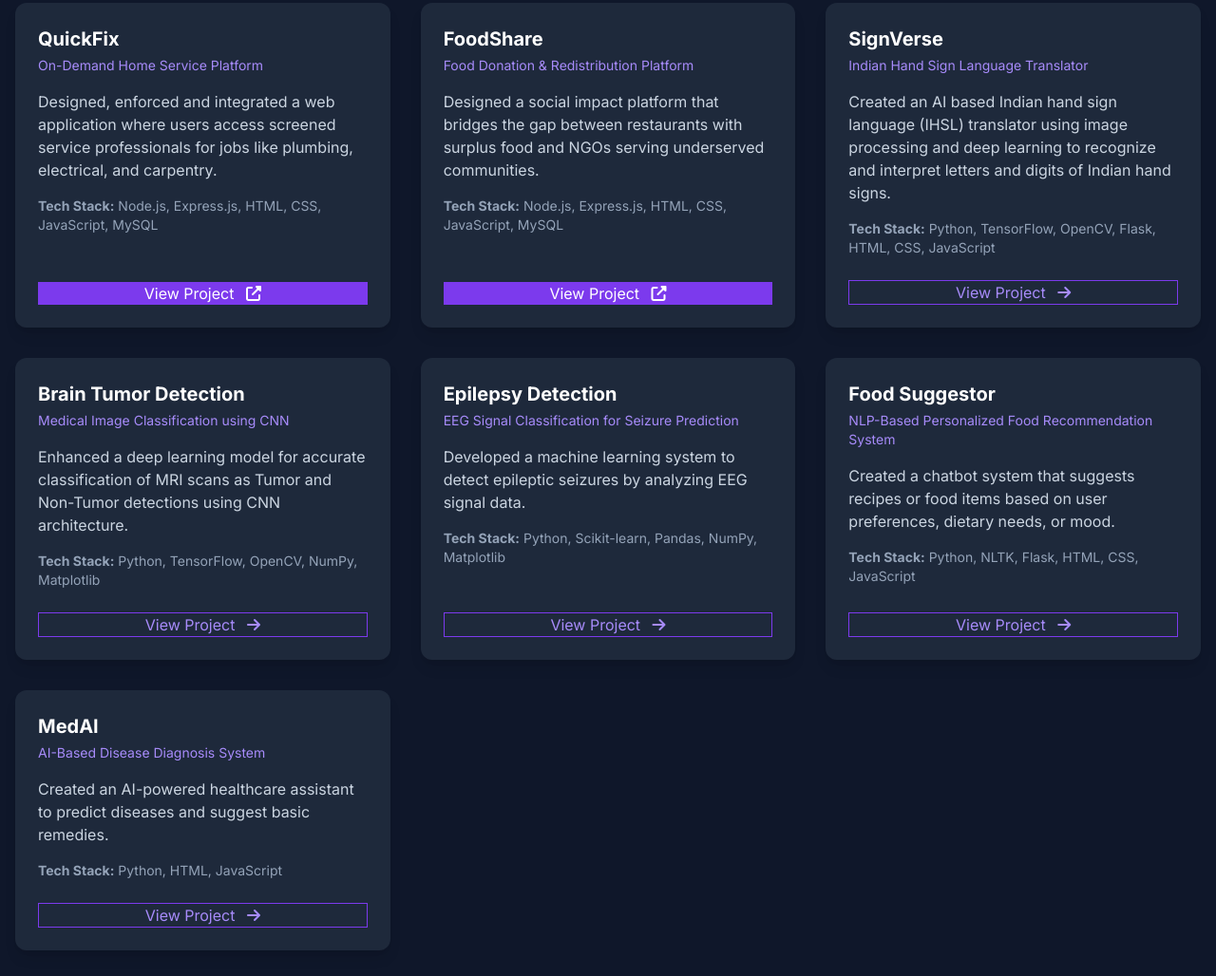
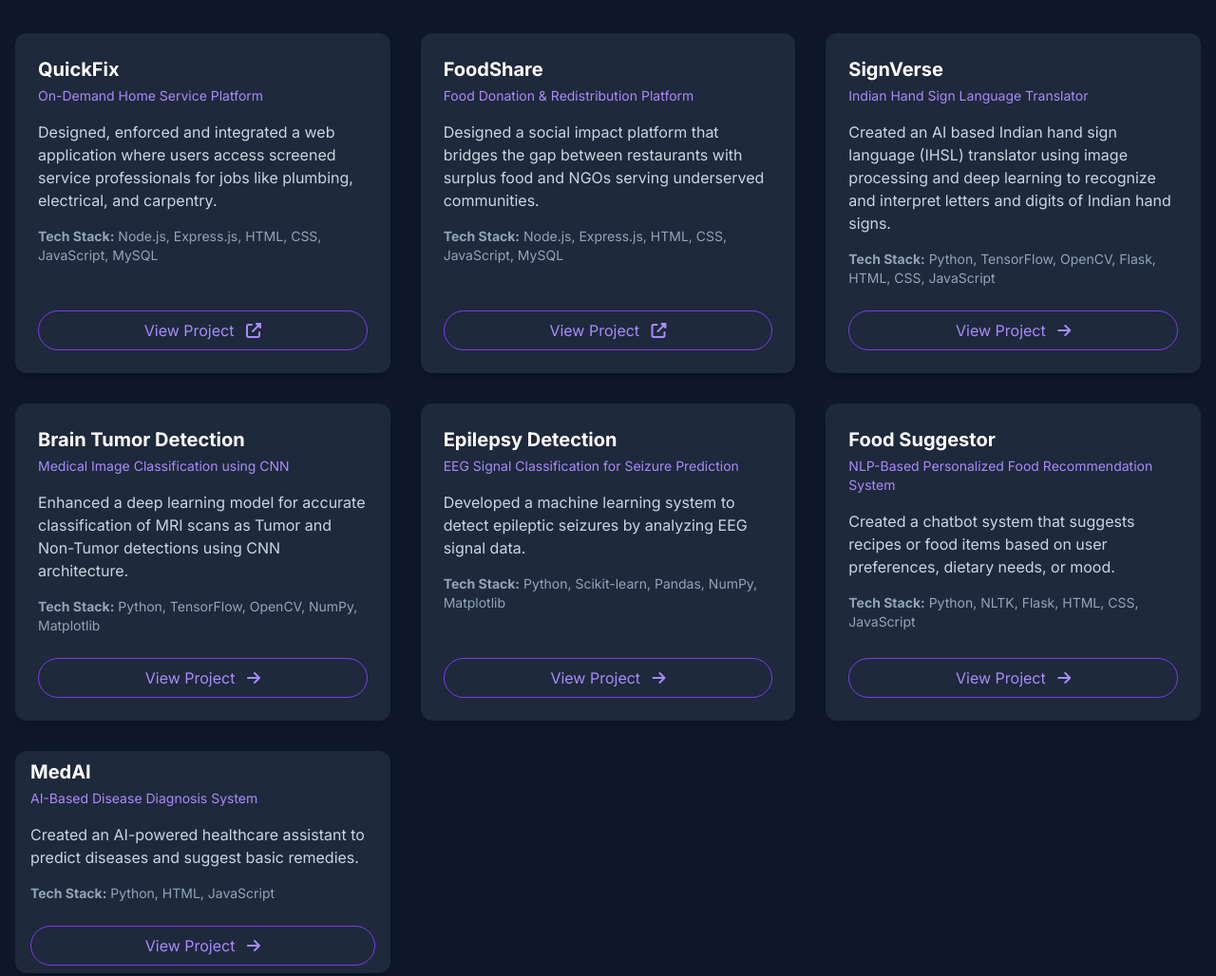
Before and after one commit to gunjanrane12/Portfolio, a plain HTML site: page index.html in a window 1280 px wide. Shown: the part 2047-3075 px from the top of the page at 95% size. Drawn offline with nearby package versions, Linux system fonts and the light colour scheme.

Commit message:
Update index.html

```diff
--- a/index.html
+++ b/index.html
@@ -140,7 +140,7 @@
                         <h3 class="text-2xl font-semibold text-white">Software Development Intern</h3>
                         <p class="text-lg text-violet-400">Life Relier Infosoft Pvt. Ltd.</p>
                     </div>
-                    <span class="mt-2 md:mt-0 text-slate-400 text-sm">Jan 2025 - Apr 2025</span>
+                    <span class="mt-2 md:mt-0 text-slate-400 text-lg">Jan 2025 - Apr 2025</span>
                 </div>
                 <ul class="list-disc list-inside space-y-2 text-slate-300">
                     <li>Implemented backend improvements in SQL Server, Python (Django) and .NET which led to a 15%
@@ -162,10 +162,12 @@
                 <div class="flex flex-col md:flex-row justify-between items-start md:items-center mb-4">
                     <div>
                         <h3 class="text-2xl font-semibold text-white">Bachelor of Engineering (2026)</h3>
+                        <h5 class="text-2xl font-semibold text-white">9+ SGPA</h5>
                         <p class="text-lg text-violet-400">Progressive Education Society's Modern College Of Engineering
                         </p>
+
                     </div>
-                    <span class="mt-2 md:mt-0 text-slate-400 text-sm">Nov 2022 - 2026</span>
+                    <span class="mt-3 md:mt-0 text-slate-400 text-lg">Nov 2022 - 2026</span>
                 </div>
                 <p class="text-slate-300">Shivajinagar, Pune</p>
             </div>
@@ -190,7 +192,7 @@
                     </div>
                     <div class="mt-6">
                         <a href="quick_fix.html" target="_blank"
-                            class="inline-block btn bg-violet-600 text-white hover:bg-violet-700 w-full text-center">
+                            class="inline-block btn border border-violet-600 text-violet-400 rounded-full px-4 py-2 hover:bg-violet-600 hover:text-white w-full text-center">
                             View Project
                             <i class="fas fa-external-link-alt ml-2"></i>
                         </a>
@@ -211,7 +213,7 @@
                     </div>
                     <div class="mt-6">
                         <a href="foodshare.html" target="_blank"
-                            class="inline-block btn bg-violet-600 text-white hover:bg-violet-700 w-full text-center">
+                            class="inline-block btn border border-violet-600 text-violet-400 rounded-full px-4 py-2 hover:bg-violet-600 hover:text-white w-full text-center">
                             View Project
                             <i class="fas fa-external-link-alt ml-2"></i>
                         </a>
@@ -233,7 +235,7 @@
                     </div>
                     <div class="mt-6">
                         <a href="signverse.html"
-                            class="inline-block btn border border-violet-600 text-violet-400 hover:bg-violet-600 hover:text-white w-full text-center">
+                            class="inline-block btn border border-violet-600 text-violet-400 rounded-full px-4 py-2 hover:bg-violet-600 hover:text-white w-full text-center">
                             View Project
                             <i class="fas fa-arrow-right ml-2"></i>
                         </a>
@@ -254,7 +256,7 @@
                     </div>
                     <div class="mt-6">
                         <a href="brain_tumour_detection.html"
-                            class="inline-block btn border border-violet-600 text-violet-400 hover:bg-violet-600 hover:text-white w-full text-center">
+                            class="inline-block btn border border-violet-600 rounded-full px-4 py-2 text-violet-400 hover:bg-violet-600 hover:text-white w-full text-center">
                             View Project
                             <i class="fas fa-arrow-right ml-2"></i>
                         </a>
@@ -275,7 +277,7 @@
                     </div>
                     <div class="mt-6">
                         <a href="epillipsy_detector.html"
-                            class="inline-block btn border border-violet-600 text-violet-400 hover:bg-violet-600 hover:text-white w-full text-center">
+                            class="inline-block btn border border-violet-600 text-violet-400 rounded-full px-4 py-2 hover:bg-violet-600 hover:text-white w-full text-center">
                             View Project
                             <i class="fas fa-arrow-right ml-2"></i>
                         </a>
@@ -296,7 +298,7 @@
                     </div>
                     <div class="mt-6">
                         <a href="food_suggestor.html"
-                            class="inline-block btn border border-violet-600 text-violet-400 hover:bg-violet-600 hover:text-white w-full text-center">
+                            class="inline-block btn border border-violet-600 text-violet-400  rounded-full px-4 py-2 hover:bg-violet-600 hover:text-white w-full text-center">
                             View Project
                             <i class="fas fa-arrow-right ml-2"></i>
                         </a>
@@ -305,7 +307,7 @@
 
                 <!-- MedAI Project Card -->
                 <div
-                    class="card p-6 rounded-xl shadow-lg flex flex-col justify-between transition-transform duration-200 transform hover:scale-105">
+                    class="card p-6 rounded-xl shadow-lg flex flex-col justify-between  rounded-full px-4 py-2 transition-transform duration-200 transform hover:scale-105">
                     <div>
                         <h3 class="text-xl font-bold text-white">MedAI</h3>
                         <p class="text-sm text-violet-400 mt-1">AI-Based Disease Diagnosis System</p>
@@ -317,7 +319,7 @@
                     </div>
                     <div class="mt-6">
                         <a href="medai.html"
-                            class="inline-block btn border border-violet-600 text-violet-400 hover:bg-violet-600 hover:text-white w-full text-center">
+                            class="inline-block btn border border-violet-600 text-violet-400 rounded-full px-4 py-2 hover:bg-violet-600 hover:text-white w-full text-center">
                             View Project
                             <i class="fas fa-arrow-right ml-2"></i>
                         </a>
```
